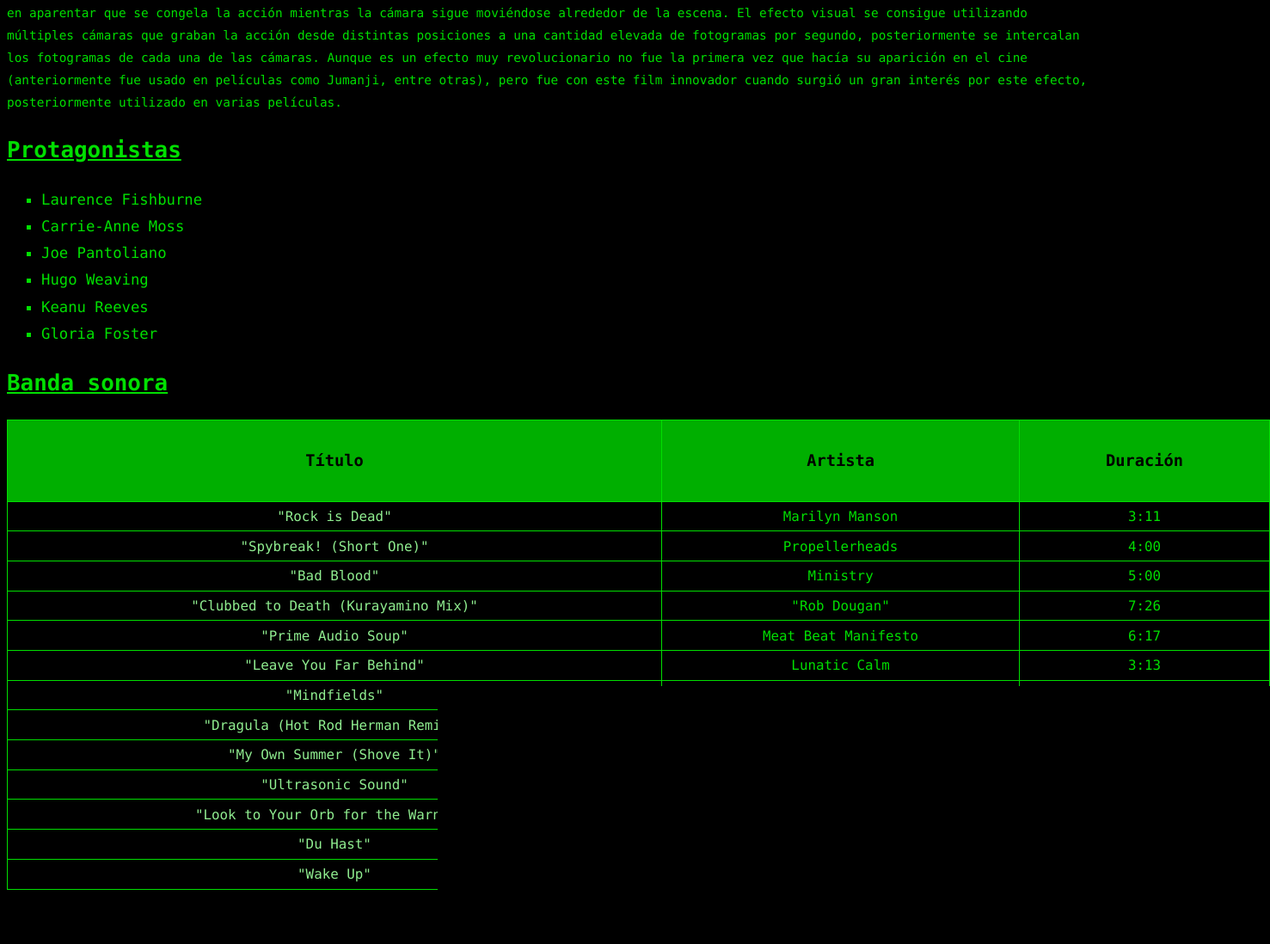
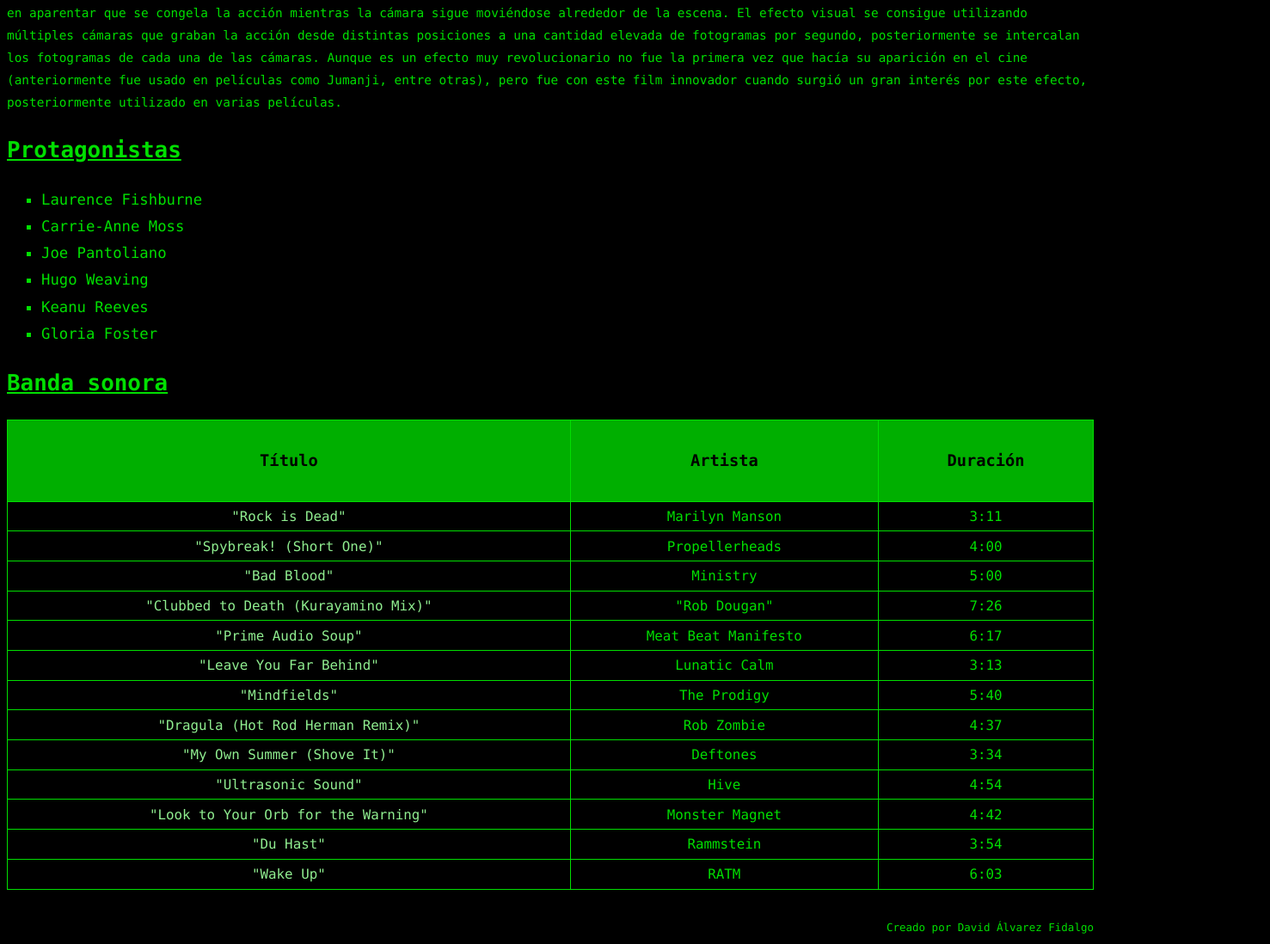
Before and after one commit to UO270571/sew, a plain HTML site: page docs/index.html in a window 1280 px wide. Shown: the part 473-1571 px from the top of the page at 86% size, 1477 px wide, since content can reach past the window. Drawn offline with Linux system fonts and the light colour scheme.

Commit message:
Añadida media query

```diff
--- a/Practica1/estilo.css
+++ b/Practica1/estilo.css
@@ -33,8 +33,14 @@ ul {
 
 table {
 	margin-bottom: 2.5em;
-	width: 102em;
+	width: 100%;
 	border-collapse: collapse;
+}
+
+@media only screen and (max-width: 992px) {
+	table {
+		height: 100em;
+	}
 }
 
 table, th, td {
--- a/docs/estilo.css
+++ b/docs/estilo.css
@@ -33,8 +33,14 @@ ul {
 
 table {
 	margin-bottom: 2.5em;
-	width: 102em;
+	width: 100%;
 	border-collapse: collapse;
+}
+
+@media only screen and (max-width: 992px) {
+	table {
+		height: 100em;
+	}
 }
 
 table, th, td {
```
